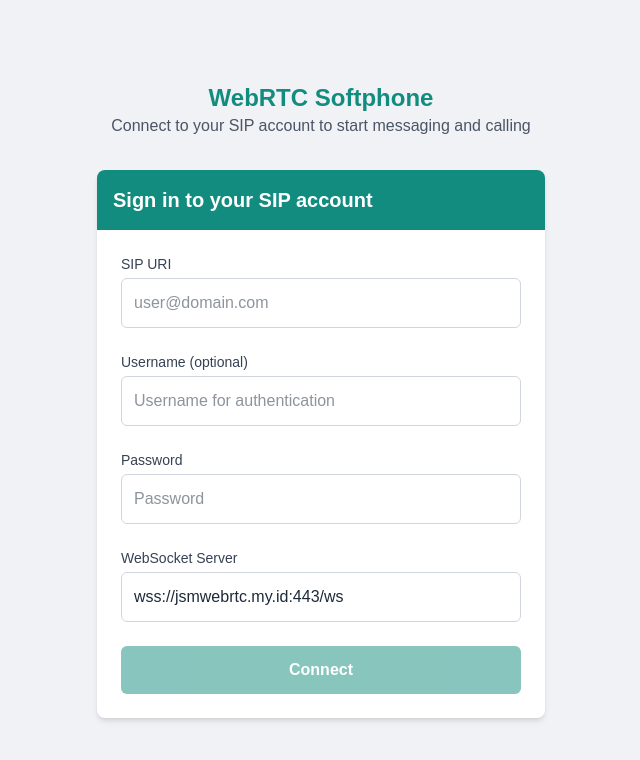
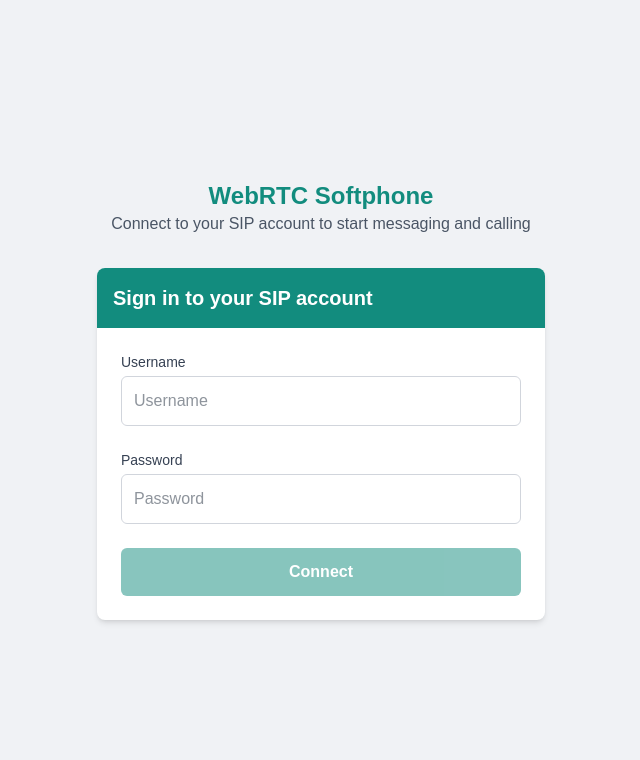
Before and after one commit to ervanari/test-sipjs-softphone-dev1, a Next.js app: page / in a window 1280 px wide. Shown: the top 760 px of the page, without its empty margins (319-959 px from the left). Built offline with nearby package versions, Linux system fonts and the light colour scheme.

Commit message:
Refactor SIP registration to include username and update connection display

```diff
--- a/src/app/page.tsx
+++ b/src/app/page.tsx
@@ -11,6 +11,7 @@ export default function Home() {
   // SIP registration state
   const [isRegistered, setIsRegistered] = useState(false);
   const [domain, setDomain] = useState("");
+  const [username, setUsername] = useState("");
 
   // Call state
   const [incomingCall, setIncomingCall] = useState<any>(null);
@@ -33,9 +34,10 @@ export default function Home() {
   const callControlsRef = useRef<any>(null);
 
   // Handle successful registration
-  const handleRegistered = (domainName: string) => {
+  const handleRegistered = (domainName: string, userName: string) => {
     setIsRegistered(true);
     setDomain(domainName);
+    setUsername(userName);
   };
 
   // Handle incoming call
@@ -315,7 +317,7 @@ export default function Home() {
           <div className="text-sm">
             <span className="inline-flex items-center">
               <span className="w-2 h-2 bg-green-400 rounded-full mr-2"></span>
-              Connected as {domain}
+              Connected as {username}@{domain}
             </span>
           </div>
         </div>
--- a/src/components/Dialer.tsx
+++ b/src/components/Dialer.tsx
@@ -9,7 +9,7 @@ interface DialerProps {
 
 export default function Dialer({ domain, onCallInitiated }: DialerProps) {
   const [target, setTarget] = useState("");
-  const [isVideo, setIsVideo] = useState(true);
+  const [isVideo, setIsVideo] = useState(false);
   const [isCallInProgress, setIsCallInProgress] = useState(false);
   const [callError, setCallError] = useState<string | null>(null);
 
--- a/src/components/SIPRegistration.tsx
+++ b/src/components/SIPRegistration.tsx
@@ -3,24 +3,22 @@ import { useState, useEffect } from "react";
 import { initSIP } from "../lib/sipClient";
 
 interface SIPRegistrationProps {
-  onRegistered: (domain: string) => void;
+  onRegistered: (domain: string, username: string) => void;
   onIncomingCall: (invitation: any) => void;
   onMessageReceived?: (message: string, from: string) => void;
 }
 
 // Interface for SIP data stored in localStorage
 interface SIPData {
-  sipUri: string;
   username: string;
   password: string;
   wsServer: string;
 }
 
 export default function SIPRegistration({ onRegistered, onIncomingCall, onMessageReceived }: SIPRegistrationProps) {
-  const [sipUri, setSipUri] = useState("");
   const [username, setUsername] = useState("");
   const [password, setPassword] = useState("");
-  const [wsServer, setWsServer] = useState("wss://jsmwebrtc.my.id:443/ws");
+  const [wsServer] = useState("wss://jsmwebrtc.my.id:443/ws"); // Default WebSocket server, no longer editable
   const [isRegistering, setIsRegistering] = useState(false);
   const [isRegistered, setIsRegistered] = useState(false);
   const [error, setError] = useState("");
@@ -35,39 +33,32 @@ export default function SIPRegistration({ onRegistered, onIncomingCall, onMessag
         const data: SIPData = JSON.parse(savedSipData);
 
         // Update form fields with saved data
-        setSipUri(data.sipUri);
         setUsername(data.username);
         setPassword(data.password);
-        setWsServer(data.wsServer);
 
         // Auto-connect with saved credentials
         setAutoConnecting(true);
-        registerWithSIP(data.sipUri, data.password, data.wsServer, data.username);
+        registerWithSIP(data.username, data.password, wsServer);
       } catch (err) {
         console.error("Error parsing saved SIP data:", err);
       }
     }
-  }, []);
+  }, [wsServer]);
 
   // Function to register with SIP
-  const registerWithSIP = async (sipUriValue: string, passwordValue: string, wsServerValue: string, usernameValue: string) => {
+  const registerWithSIP = async (usernameValue: string, passwordValue: string, wsServerValue: string) => {
     setIsRegistering(true);
     setError("");
 
     try {
-      // Extract domain from SIP URI, handling different formats
-      const atIndex = sipUriValue.lastIndexOf('@');
-      const domain = atIndex !== -1 ? sipUriValue.substring(atIndex + 1) : null;
-      const extractedUsername = atIndex !== -1 ? sipUriValue.substring(0, atIndex) : null;
+      // Construct SIP URI from username
+      const domain = "jsmwebrtc.my.id"; // Default domain
+      const sipUriValue = `sip:${usernameValue}@${domain}`;
 
       console.log("SIP URI:", sipUriValue);
-      if (!domain) {
-        throw new Error("Invalid SIP URI format. Expected format: user@domain or sip:user@domain");
-      }
 
       // Save to localStorage
       const sipData: SIPData = {
-        sipUri: sipUriValue,
         username: usernameValue,
         password: passwordValue,
         wsServer: wsServerValue
@@ -96,7 +87,7 @@ export default function SIPRegistration({ onRegistered, onIncomingCall, onMessag
 
       // Only set as registered if initSIP Promise resolves successfully
       setIsRegistered(true);
-      onRegistered(domain);
+      onRegistered(domain, usernameValue);
     } catch (err) {
       setError(err instanceof Error ? err.message : "Failed to register SIP account");
       console.error("SIP registration error:", err);
@@ -108,7 +99,7 @@ export default function SIPRegistration({ onRegistered, onIncomingCall, onMessag
   };
 
   const handleRegister = async () => {
-    await registerWithSIP(sipUri, password, wsServer, username);
+    await registerWithSIP(username, password, wsServer);
   };
 
   if (isRegistered) {
@@ -152,30 +143,17 @@ export default function SIPRegistration({ onRegistered, onIncomingCall, onMessag
 
       <div className="p-6 space-y-6">
         <div>
-          <label htmlFor="sip-uri" className="block text-sm font-medium text-gray-700 mb-1">
-            SIP URI
-          </label>
-          <input
-            id="sip-uri"
-            type="text"
-            value={sipUri}
-            onChange={(e) => setSipUri(e.target.value)}
-            placeholder="user@domain.com"
-            className="w-full text-gray-800 p-3 border border-gray-300 rounded-md focus:outline-none focus:ring-2 focus:ring-[#128C7E]"
-          />
-        </div>
-
-        <div>
           <label htmlFor="username" className="block text-sm font-medium text-gray-700 mb-1">
-            Username (optional)
+            Username
           </label>
           <input
             id="username"
             type="text"
             value={username}
             onChange={(e) => setUsername(e.target.value)}
-            placeholder="Username for authentication"
+            placeholder="Username"
             className="w-full text-gray-800 p-3 border border-gray-300 rounded-md focus:outline-none focus:ring-2 focus:ring-[#128C7E]"
+            required
           />
         </div>
 
@@ -190,26 +168,13 @@ export default function SIPRegistration({ onRegistered, onIncomingCall, onMessag
             onChange={(e) => setPassword(e.target.value)}
             placeholder="Password"
             className="w-full text-gray-800 p-3 border border-gray-300 rounded-md focus:outline-none focus:ring-2 focus:ring-[#128C7E]"
-          />
-        </div>
-
-        <div>
-          <label htmlFor="ws-server" className="block text-sm font-medium text-gray-700 mb-1">
-            WebSocket Server
-          </label>
-          <input
-            id="ws-server"
-            type="text"
-            value={wsServer}
-            onChange={(e) => setWsServer(e.target.value)}
-            placeholder="wss://example.com:8089/ws"
-            className="w-full text-gray-800 p-3 border border-gray-300 rounded-md focus:outline-none focus:ring-2 focus:ring-[#128C7E]"
+            required
           />
         </div>
 
         <button
           onClick={handleRegister}
-          disabled={isRegistering || !sipUri || !password || !wsServer}
+          disabled={isRegistering || !username || !password}
           className="w-full bg-[#128C7E] hover:bg-[#0e6b5e] text-white font-bold py-3 px-4 rounded-md disabled:opacity-50 transition duration-200"
         >
           {isRegistering ? (
--- a/src/lib/sipClient.ts
+++ b/src/lib/sipClient.ts
@@ -117,6 +117,7 @@ export function initSIP(config: SIPConfig): Promise<void> {
                 registerer = new Registerer(ua);
 
                 registerer.stateChange.addListener((state) => {
+                    console.log(`SIP registration state changed to: ${state}`);
                     switch (state) {
                         case "Registered":
                             console.log("✅ SIP connected and registered");
```
Also changed, not shown: 1 other file (tests, documents, lock files or other folders).
